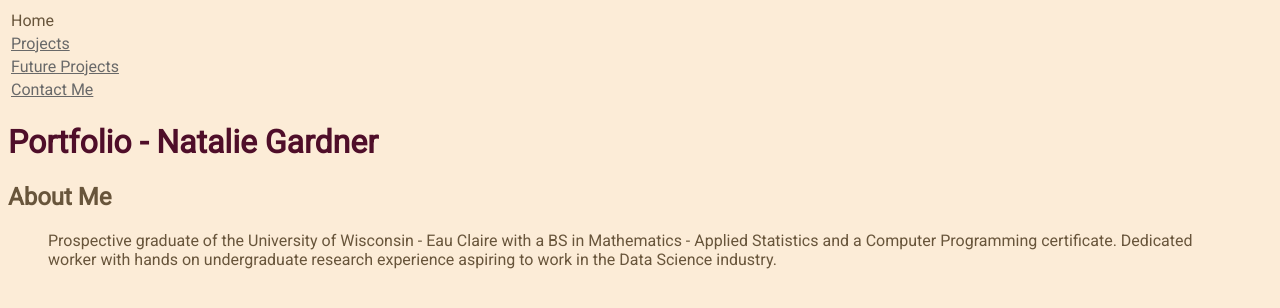
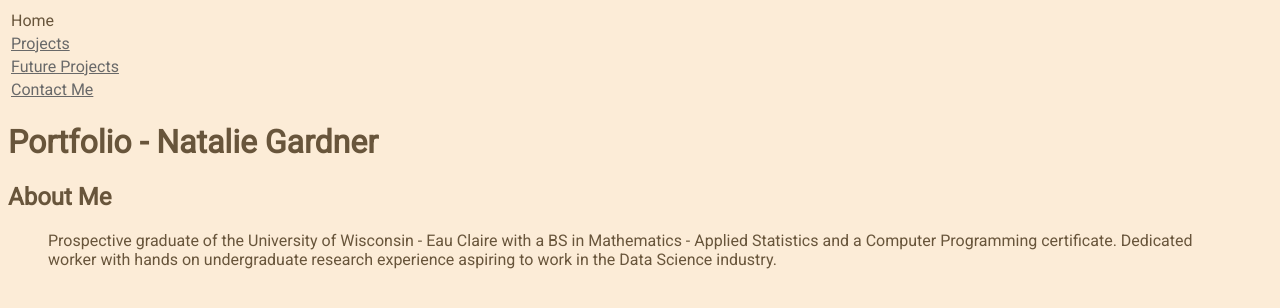
Before and after one commit to nataliemg744/nataliemg744.github.io, a Jekyll site: the page built from README.md, in a window 1280 px wide. Shown: the top 308 px of the page. Built offline with Jekyll 4.4.1, drawn with Linux system fonts in a browser that asks for light colours; our own code applies the rules of GitHub Pages for plain Markdown files.

Commit message:
Update style.css

```diff
--- a/assets/css/style.css
+++ b/assets/css/style.css
@@ -5,7 +5,7 @@ body {
 }
 
 h1 {
-  color: #4f0e29;
+  color: ##800020;
 }
 
 a {
```
